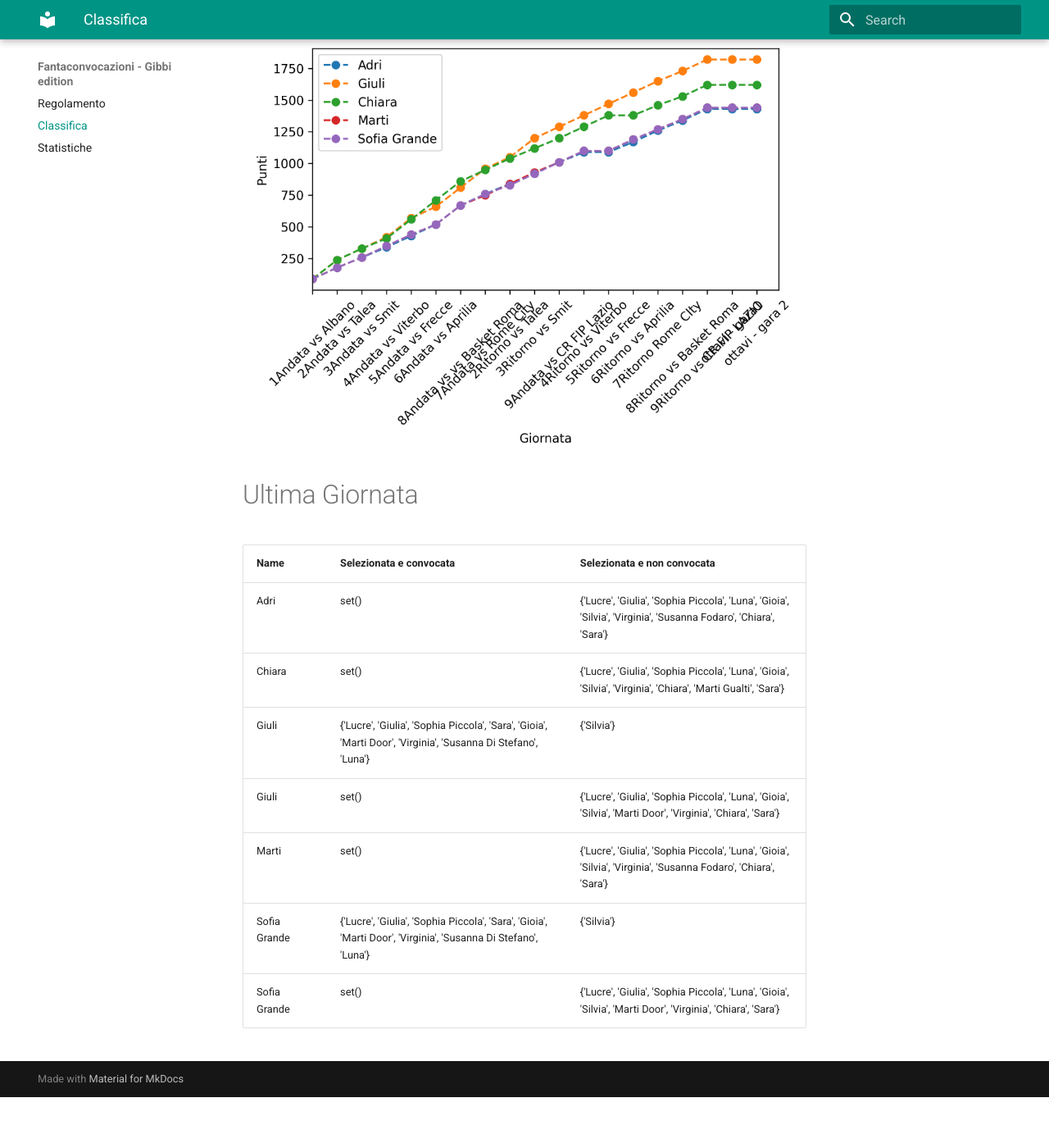
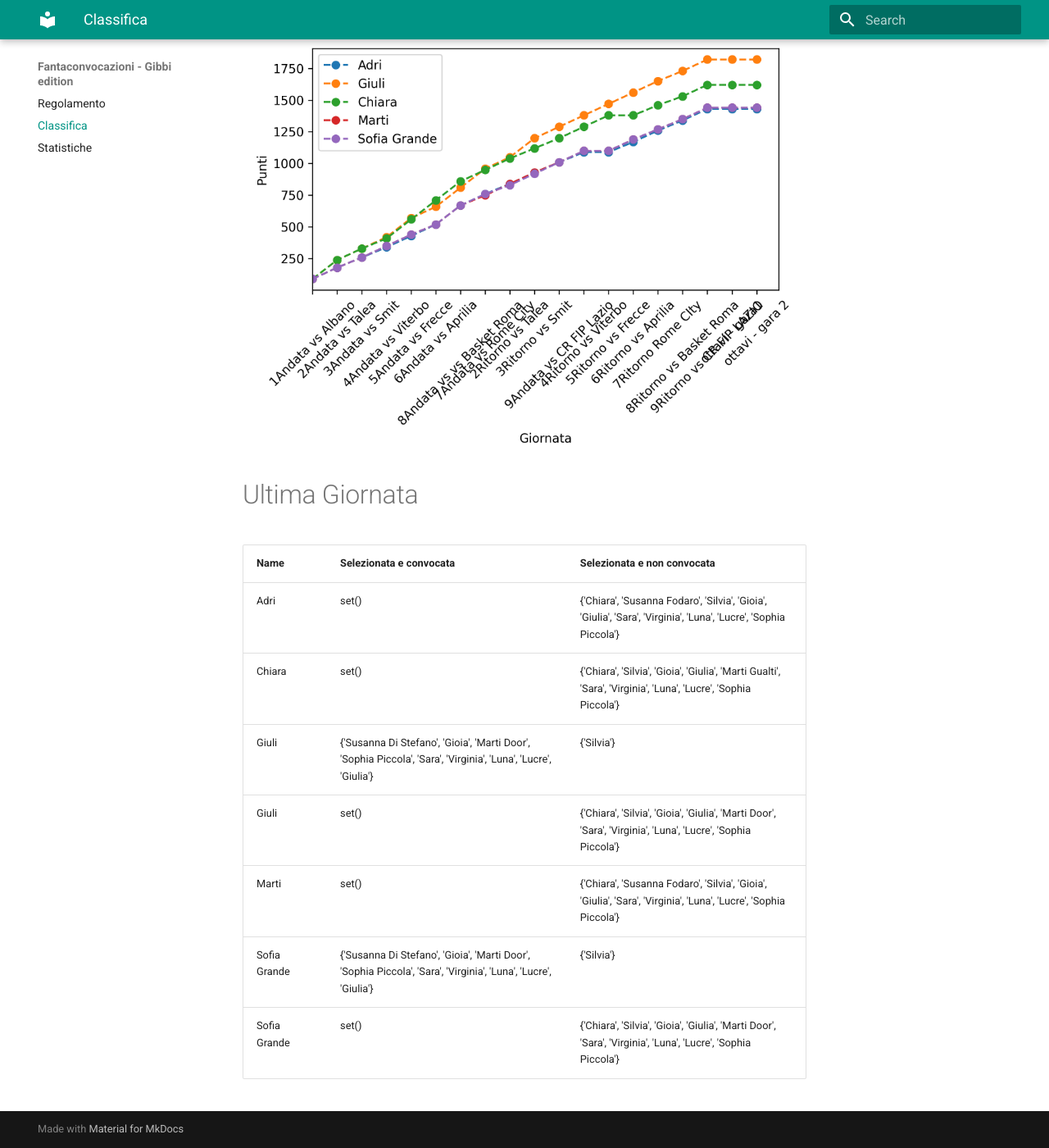
Before and after one commit to martinig94/fantagibbi, an MkDocs documentation site: the page built from docs/Classifica.md, in a window 1280 px wide and 1400 px high, scrolled down 565 px. Shown: the whole window at 82% size. Built offline with MkDocs 1.6.1 and Material for MkDocs 9.7.7, drawn with Linux system fonts in a browser that asks for light colours; before the commit the page ends 1903 px from its top, so only the background shows below that.

Commit message:
Auto-update from main.py

```diff
--- a/docs/Classifica.md
+++ b/docs/Classifica.md
@@ -18,11 +18,11 @@
 <!-- START_TABLE CORRECT -->
 | Name         | Selezionata e convocata                                                                                        | Selezionata e non convocata                                                                                      |
 |:-------------|:---------------------------------------------------------------------------------------------------------------|:-----------------------------------------------------------------------------------------------------------------|
-| Adri         | set()                                                                                                          | {'Lucre', 'Giulia', 'Sophia Piccola', 'Luna', 'Gioia', 'Silvia', 'Virginia', 'Susanna Fodaro', 'Chiara', 'Sara'} |
-| Chiara       | set()                                                                                                          | {'Lucre', 'Giulia', 'Sophia Piccola', 'Luna', 'Gioia', 'Silvia', 'Virginia', 'Chiara', 'Marti Gualti', 'Sara'}   |
-| Giuli        | {'Lucre', 'Giulia', 'Sophia Piccola', 'Sara', 'Gioia', 'Marti Door', 'Virginia', 'Susanna Di Stefano', 'Luna'} | {'Silvia'}                                                                                                       |
-| Giuli        | set()                                                                                                          | {'Lucre', 'Giulia', 'Sophia Piccola', 'Luna', 'Gioia', 'Silvia', 'Marti Door', 'Virginia', 'Chiara', 'Sara'}     |
-| Marti        | set()                                                                                                          | {'Lucre', 'Giulia', 'Sophia Piccola', 'Luna', 'Gioia', 'Silvia', 'Virginia', 'Susanna Fodaro', 'Chiara', 'Sara'} |
-| Sofia Grande | {'Lucre', 'Giulia', 'Sophia Piccola', 'Sara', 'Gioia', 'Marti Door', 'Virginia', 'Susanna Di Stefano', 'Luna'} | {'Silvia'}                                                                                                       |
-| Sofia Grande | set()                                                                                                          | {'Lucre', 'Giulia', 'Sophia Piccola', 'Luna', 'Gioia', 'Silvia', 'Marti Door', 'Virginia', 'Chiara', 'Sara'}     |
+| Adri         | set()                                                                                                          | {'Chiara', 'Susanna Fodaro', 'Silvia', 'Gioia', 'Giulia', 'Sara', 'Virginia', 'Luna', 'Lucre', 'Sophia Piccola'} |
+| Chiara       | set()                                                                                                          | {'Chiara', 'Silvia', 'Gioia', 'Giulia', 'Marti Gualti', 'Sara', 'Virginia', 'Luna', 'Lucre', 'Sophia Piccola'}   |
+| Giuli        | {'Susanna Di Stefano', 'Gioia', 'Marti Door', 'Sophia Piccola', 'Sara', 'Virginia', 'Luna', 'Lucre', 'Giulia'} | {'Silvia'}                                                                                                       |
+| Giuli        | set()                                                                                                          | {'Chiara', 'Silvia', 'Gioia', 'Giulia', 'Marti Door', 'Sara', 'Virginia', 'Luna', 'Lucre', 'Sophia Piccola'}     |
+| Marti        | set()                                                                                                          | {'Chiara', 'Susanna Fodaro', 'Silvia', 'Gioia', 'Giulia', 'Sara', 'Virginia', 'Luna', 'Lucre', 'Sophia Piccola'} |
+| Sofia Grande | {'Susanna Di Stefano', 'Gioia', 'Marti Door', 'Sophia Piccola', 'Sara', 'Virginia', 'Luna', 'Lucre', 'Giulia'} | {'Silvia'}                                                                                                       |
+| Sofia Grande | set()                                                                                                          | {'Chiara', 'Silvia', 'Gioia', 'Giulia', 'Marti Door', 'Sara', 'Virginia', 'Luna', 'Lucre', 'Sophia Piccola'}     |
 <!-- END_TABLE CORRECT -->
```
